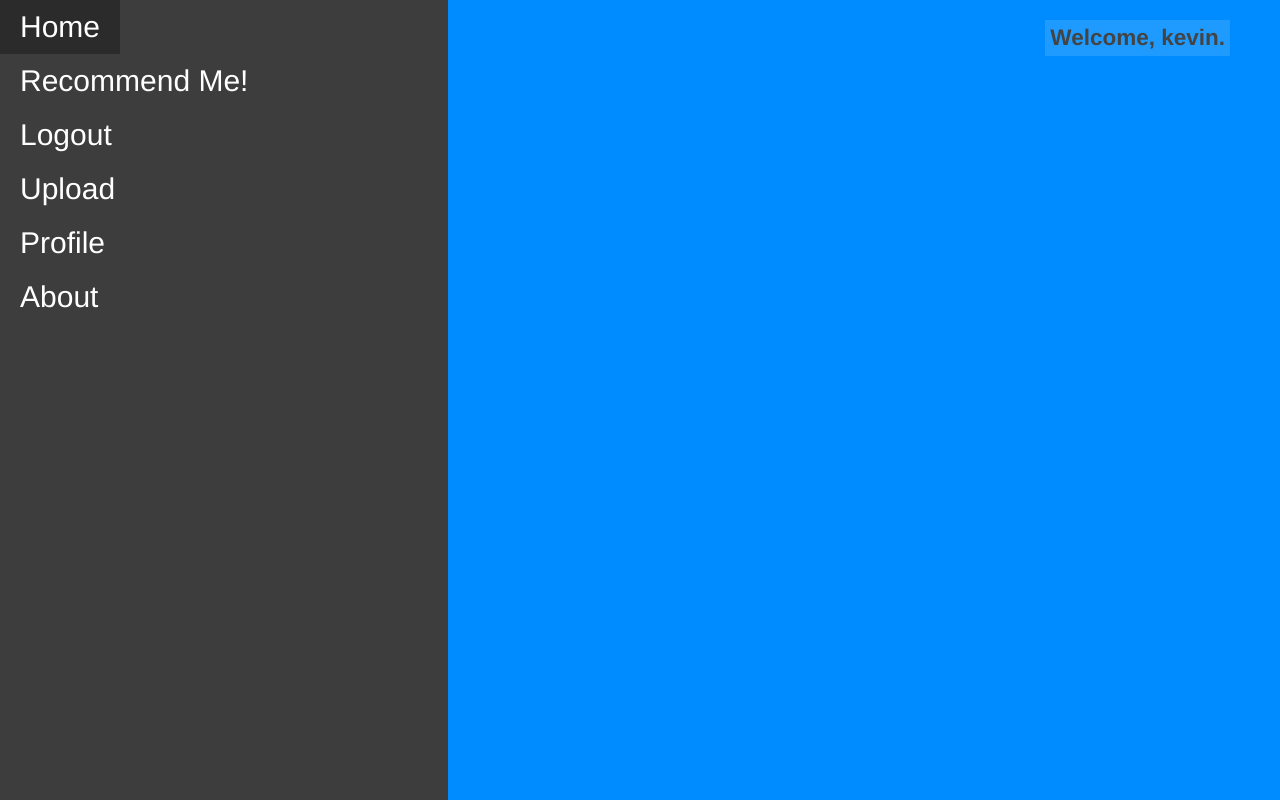
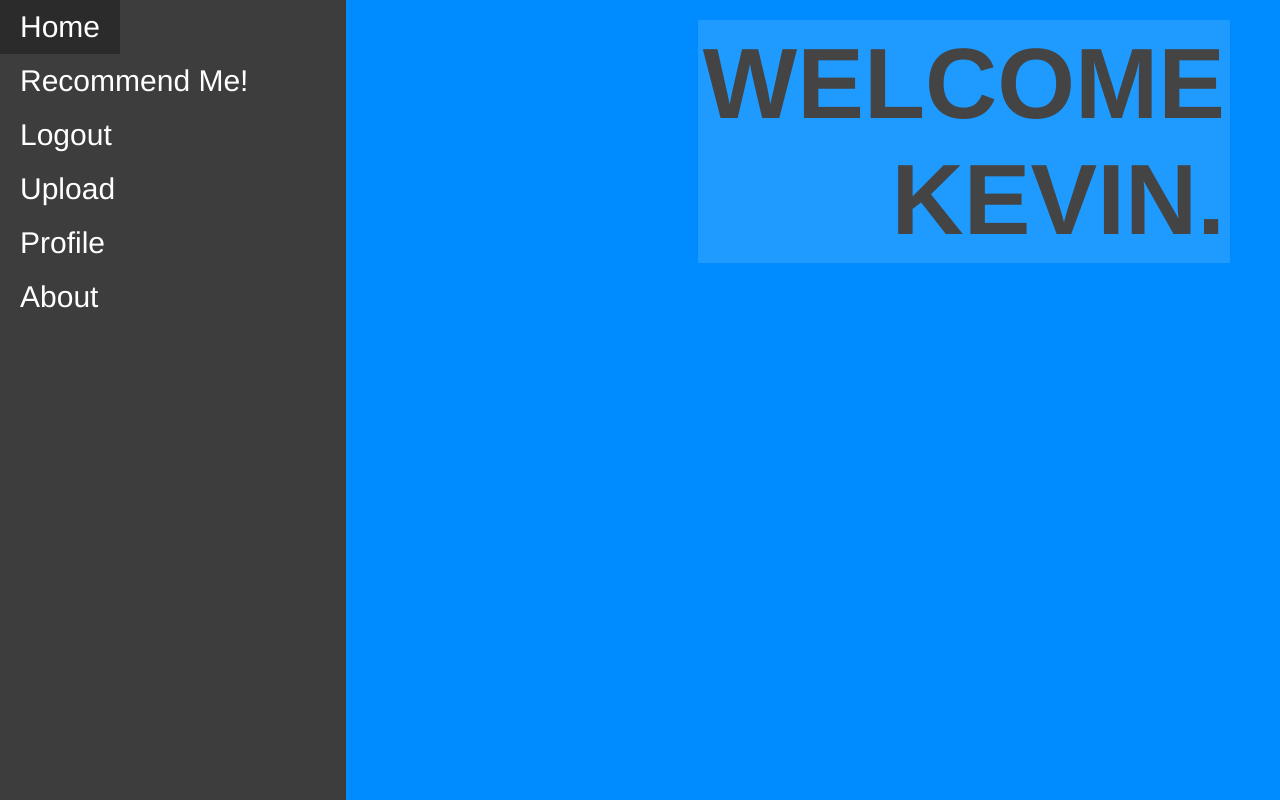
Before and after one commit to 17093/Main_project, a Flask app: page / in a window 1280 px wide. Run offline with Flask 2, Linux system fonts and the light colour scheme; a user stored in the database is signed in.

Commit message:
fix header(profile) first and fix upload

```diff
--- a/app.py
+++ b/app.py
@@ -28,8 +28,9 @@ def home():
     if "user" in session:
         username = session["user"]
         logged = True
+        id = session.get("user_id")
         return render_template("home.html", title="Home", username=username, logged=logged)
-    return render_template("home.html", title="Home")
+    return render_template("home.html", title="Home", id=id)
 
 @app.route('/randomiser')
 def randomiser():
@@ -57,6 +58,8 @@ def recommendation(id):
 
 @app.route('/profile/<int:id>', methods=["GET", "POST"])
 def profile(id):
+    if "user" in session:
+        id = session.get("user_id")
     #retrieves userinfo such as; bio and name
     userinfo = models.User.query.filter_by(id=id).first_or_404()
 
--- a/static/styles.css
+++ b/static/styles.css
@@ -44,17 +44,29 @@
     background-color: #ffffff1f;
 }
 
-.title{
+.titlelarge{
+    margin-top: 1px;
+    font-size: 100px;
+    text-transform: uppercase;
+    margin-bottom: 1px;
+}
+
+.titletext{
     margin-top: 1px;
     font-size: 60px;
     text-transform: uppercase;
     margin-bottom: 1px;
 }
 
+.title{
+    text-transform: uppercase;
+    font-size: 40px;
+}
+
 
 .left_bar{
     float: left;
-    width: 35%;
+    width: 27%;
     height: 100vh;
     padding: 0px;
     margin: 0;
--- a/templates/about.html
+++ b/templates/about.html
@@ -2,7 +2,7 @@
 {% block content %}
 <body class = "testbg">
     <div class="profile">
-        <h1 class="title">About</h1>
+        <h1 class="titletext">About</h1>
         <div>
             <br>
 
--- a/templates/header.html
+++ b/templates/header.html
@@ -9,7 +9,7 @@
             <a href="/login" class="button">Login</a><br>
         {% endif %}
         <a href="/upload" class="button">Upload</a><br>
-        <a href="#" class="button">Profile</a><br>
+        <a href="/profile/{{ id }}" class="button">Profile</a><br>
         <a href="/about" class="button">About</a><br>
     </div>
 
--- a/templates/home.html
+++ b/templates/home.html
@@ -1,10 +1,12 @@
 {% extends 'layout.html' %}
 {% block content %}
 <body>
+    <div class="profile">
     {% if logged %}
-        <h2 class="profile">Welcome, {{ username }}.</h2>
+        <h2 class="titlelarge">Welcome</h2>
+        <h2 class="titlelarge">{{ username }}.</h2>
     {% endif %}
-
+    </div>
 </body>
 
 
--- a/templates/profile.html
+++ b/templates/profile.html
@@ -2,7 +2,7 @@
 {% block content %}
 <body class = "testbg">
     <div class = "profile">
-        <h1 class="title">{{ userinfo.userName }}</h1>
+        <h1 class="titletext">{{ userinfo.userName }}</h1>
         <br>
         {{ userinfo.bio }}
 
```
